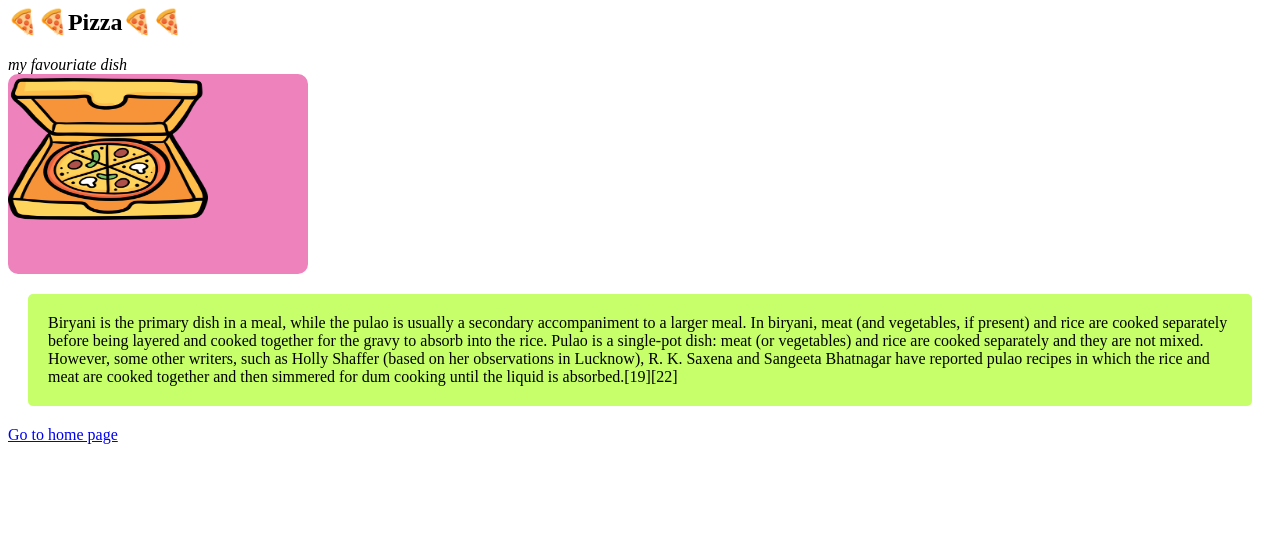
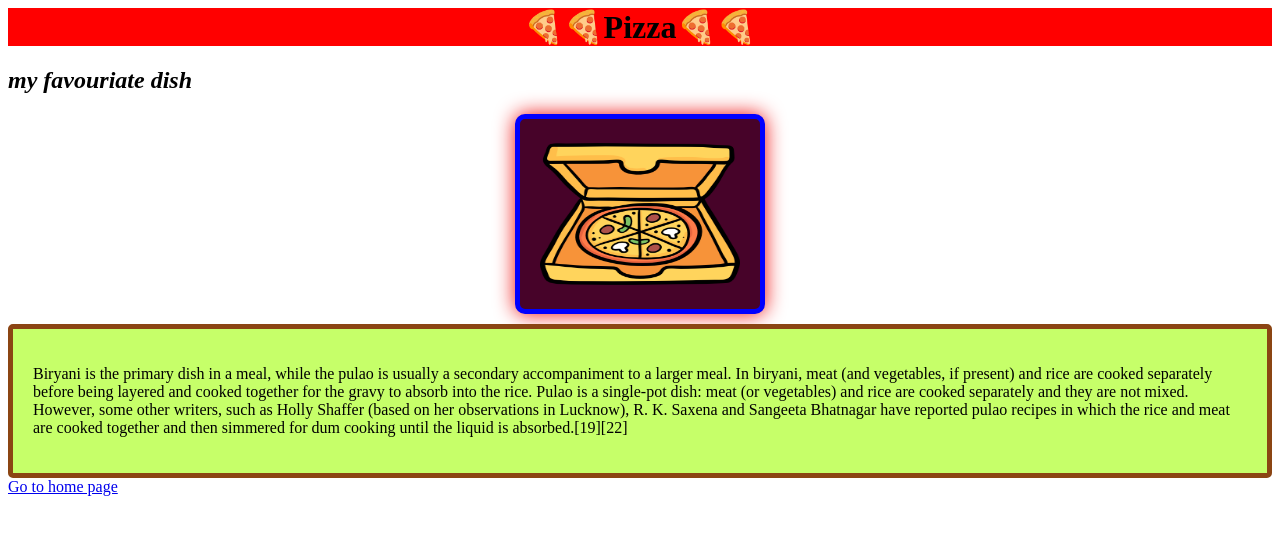
Before and after one commit to harshdamhase/gitfoodie, a plain HTML site: page pizza.html in a window 1280 px wide. Drawn offline with Linux system fonts and the light colour scheme.

Commit message:
added some changes in pizza file

```diff
--- a/pizza.html
+++ b/pizza.html
@@ -1,10 +1,11 @@
 <html>
 
 <head>
-    <title>biryani</title>
+    <title>PIZZA</title>
     <style>
         h1 {
             background-color: red;
+            text-align: center;
         }
 
         .dish {
@@ -12,28 +13,36 @@
             border-radius: 5px;
             border-bottom: black;
             padding: 20px;
-            margin: 20px;
+            margin-top: 10px;
+            border:saddlebrown solid 5px;
+
 
         }
 
         .img {
-            background-color: rgb(238, 130, 189);
-            height: 200px;
-            width: 300px;
+            background-color: #470329;
             border-radius: 10px;
+            width: 200px;
             border-color: rgb(68, 22, 22);
+            margin-left: auto;
+            margin-right: auto;
+            padding: 20px;
+            border: 5px solid blue;
+            box-shadow: 0px 0px 20px 0px rgb(237, 11, 11);
+
         }
     </style>
 </head>
 
 <body>
-    <h2>🍕🍕Pizza🍕🍕</h2>
-    <i>my favouriate dish</i>
+    <h1>🍕🍕Pizza🍕🍕</h1>
+    <H2><i>my favouriate dish</i></H2>
     <div class="img">
         <img src="././image/pizza.png" height="150px" width="200px" />
     </div>
-    <div>
-        <p class="dish">
+    <div class="dish">
+
+        <p>
             Biryani is the primary dish in a meal, while the pulao is usually a secondary accompaniment to a larger
             meal.
             In biryani, meat (and vegetables, if present) and rice are cooked separately before being layered and cooked
```
Also changed, not shown: biryani.html (+2 -2 lines), index.html (+1 -1 lines).
